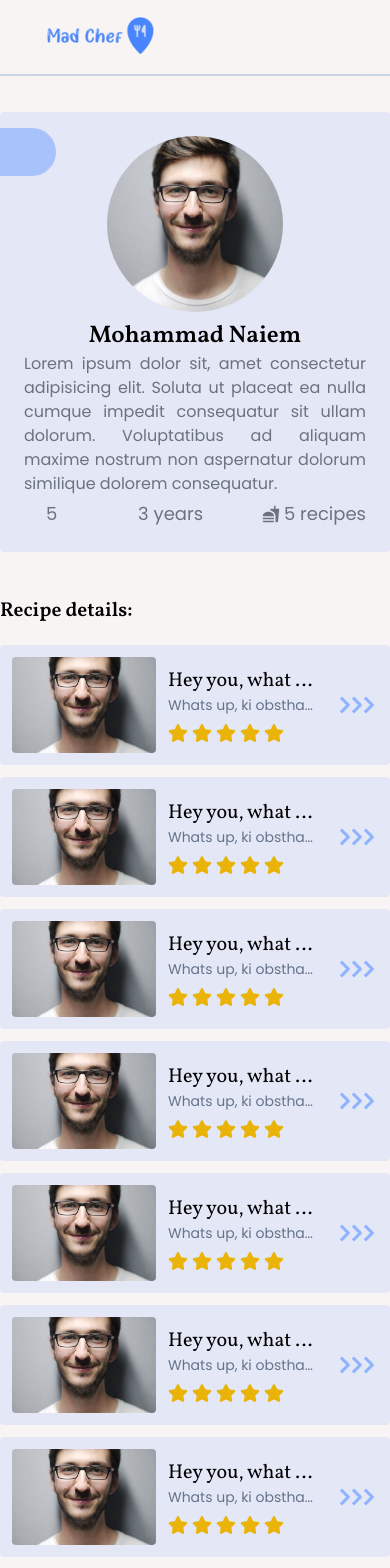
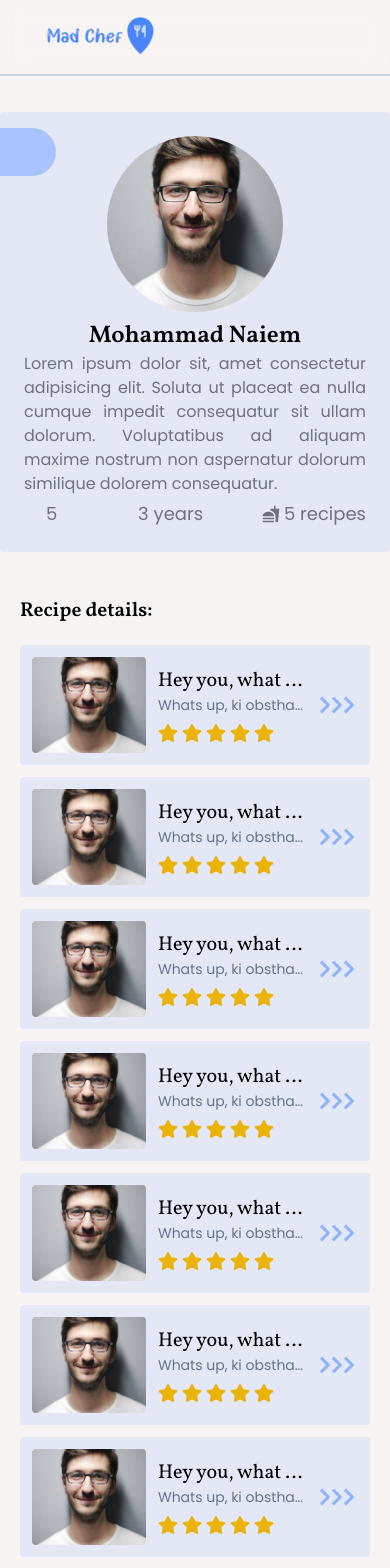
Before and after one commit to MohammadNaiem65/mad-chef-client, a React (Vite) app: page /recipes in a window 390 px wide. Shown: the top 1568 px of the page. Built offline with nearby package versions, Linux system fonts and the light colour scheme; some icons are missing.

Commit message:
Updated: made the ChefRecipes component responsive for smaller devices

```diff
--- a/src/components/Recipes/ChefRecipes.jsx
+++ b/src/components/Recipes/ChefRecipes.jsx
@@ -4,7 +4,7 @@ import Recipe from '../../shared/Recipe';
 
 export default function ChefRecipes() {
 	return (
-		<section className='w-full mt-10'>
+		<section className='w-full mt-10 px-5 lg:p-0'>
 			<div className='flex justify-between items-center'>
 				<h3 className='text-xl font-semibold font-Vollokorn'>
 					Recipe details:
```
